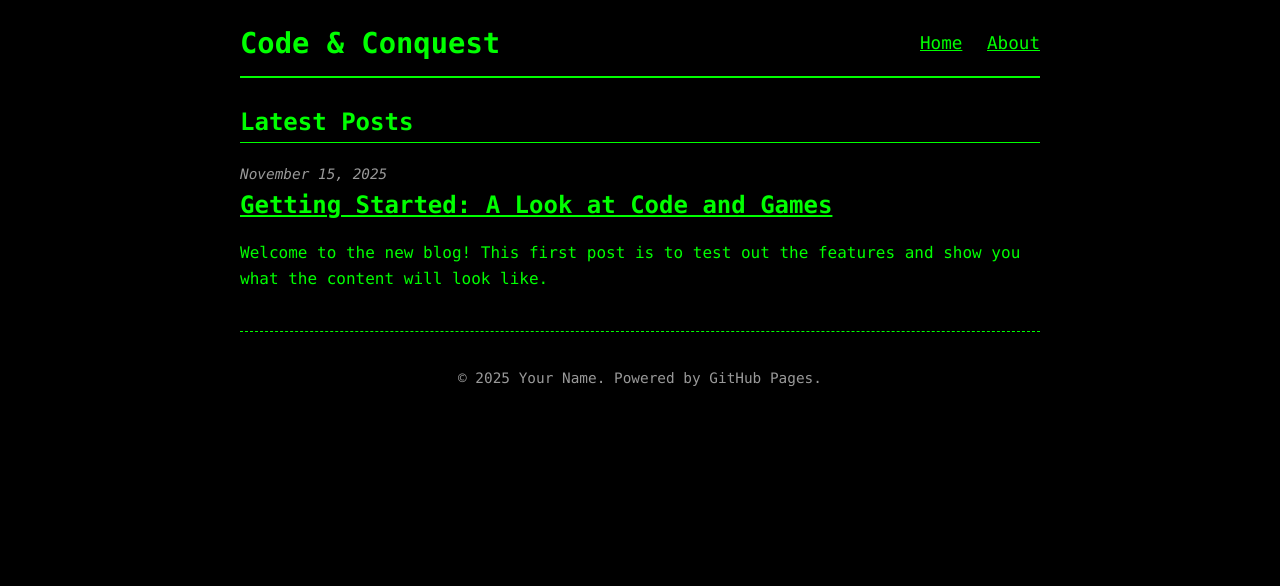
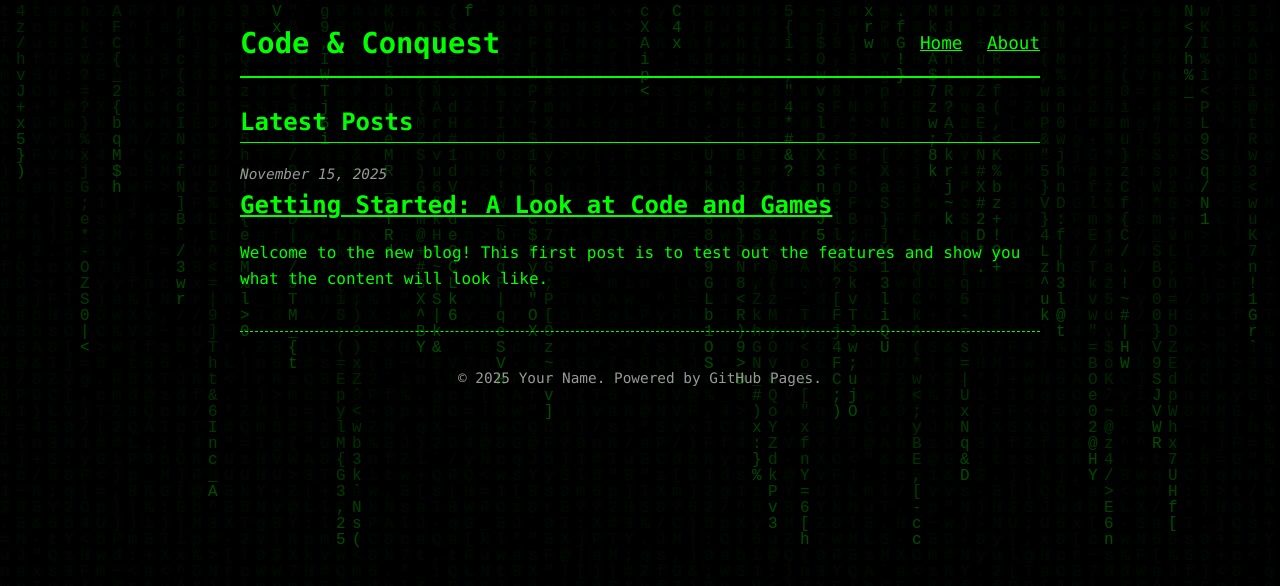
Before and after one commit to RobPiwowarek/RobPiwowarek.github.io, a Jekyll site: the page built from index.md, in a window 1280 px wide. Shown: the top 586 px of the page. Built offline with Jekyll 4.4.1, drawn with Linux system fonts in a browser that asks for light colours.

Commit message:
rebuild 4

```diff
--- a/_layouts/default.html
+++ b/_layouts/default.html
@@ -7,6 +7,8 @@
     <link rel="stylesheet" href="{{ site.baseurl }}/assets/css/style.css">
 </head>
 <body>
+    <canvas id="matrix-rain-canvas"></canvas>
+
     <div class="container">
         <header class="site-header">
             <a class="site-title" href="{{ site.baseurl }}/">{{ site.title }}</a>
```
